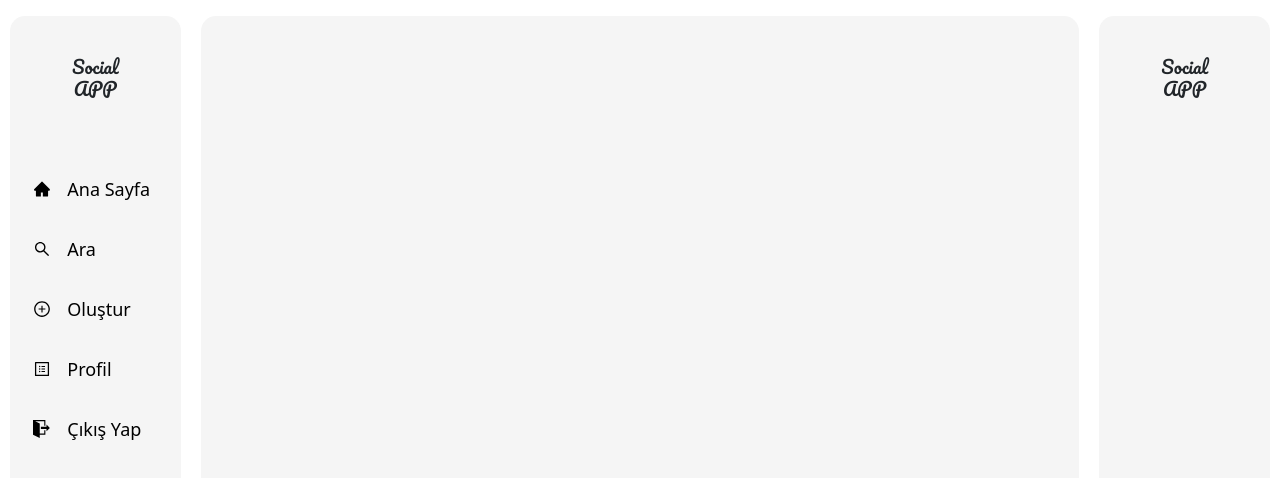
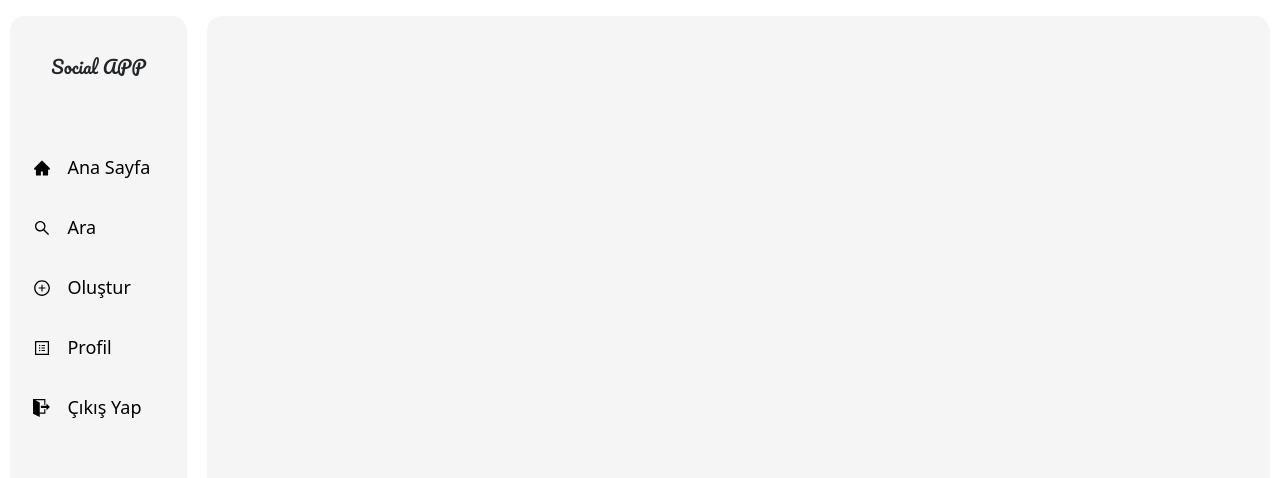
Before and after one commit to msfsgl58/social-app, a React (Create React App) app: page / in a window 1280 px wide. Shown: the top 478 px of the page. Built offline with nearby package versions, Linux system fonts and the light colour scheme.

Commit message:
deleted rightMenu

```diff
--- a/src/screen/App.css
+++ b/src/screen/App.css
@@ -11,11 +11,11 @@
   justify-content: center;
 }
 
-.container {
+.main {
   background-color: whitesmoke;
   display: flex;
   height: 96%;
-  width: 72%;
+  width: 84%;
   border-radius: 15px;
   margin: 10px;
 }
--- a/src/screen/HomePage.js
+++ b/src/screen/HomePage.js
@@ -1,14 +1,12 @@
 import "bootstrap/dist/css/bootstrap.min.css";
 import "./App.css";
 import LeftMenu from '../menuFolder/left-menu'
-import RightMenu from '../menuFolder/right-menu'
 
 function HomePage() {
   return (
     <div className="background">
       <LeftMenu />
-      <div className="container"></div>
-      <RightMenu />
+      <div className="main"></div>
     </div>
   );
 }
--- a/src/screen/ProfilePage.js
+++ b/src/screen/ProfilePage.js
@@ -6,7 +6,7 @@ function ProfilePage() {
     return(
         <div className="background">
         <LeftMenu />
-        <div className="container"></div>
+        <div className="main"></div>
         </div>
     )
 }
```
